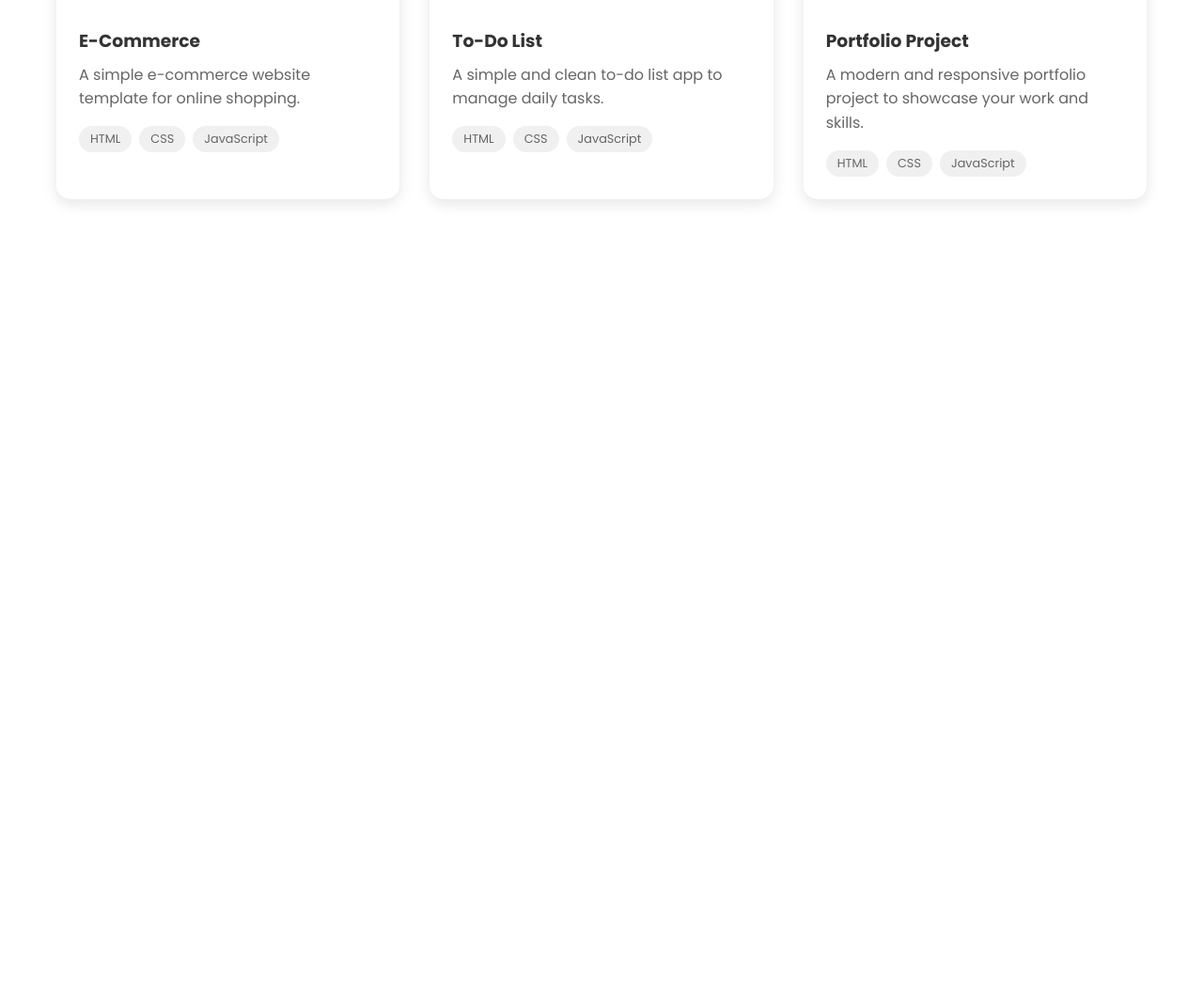
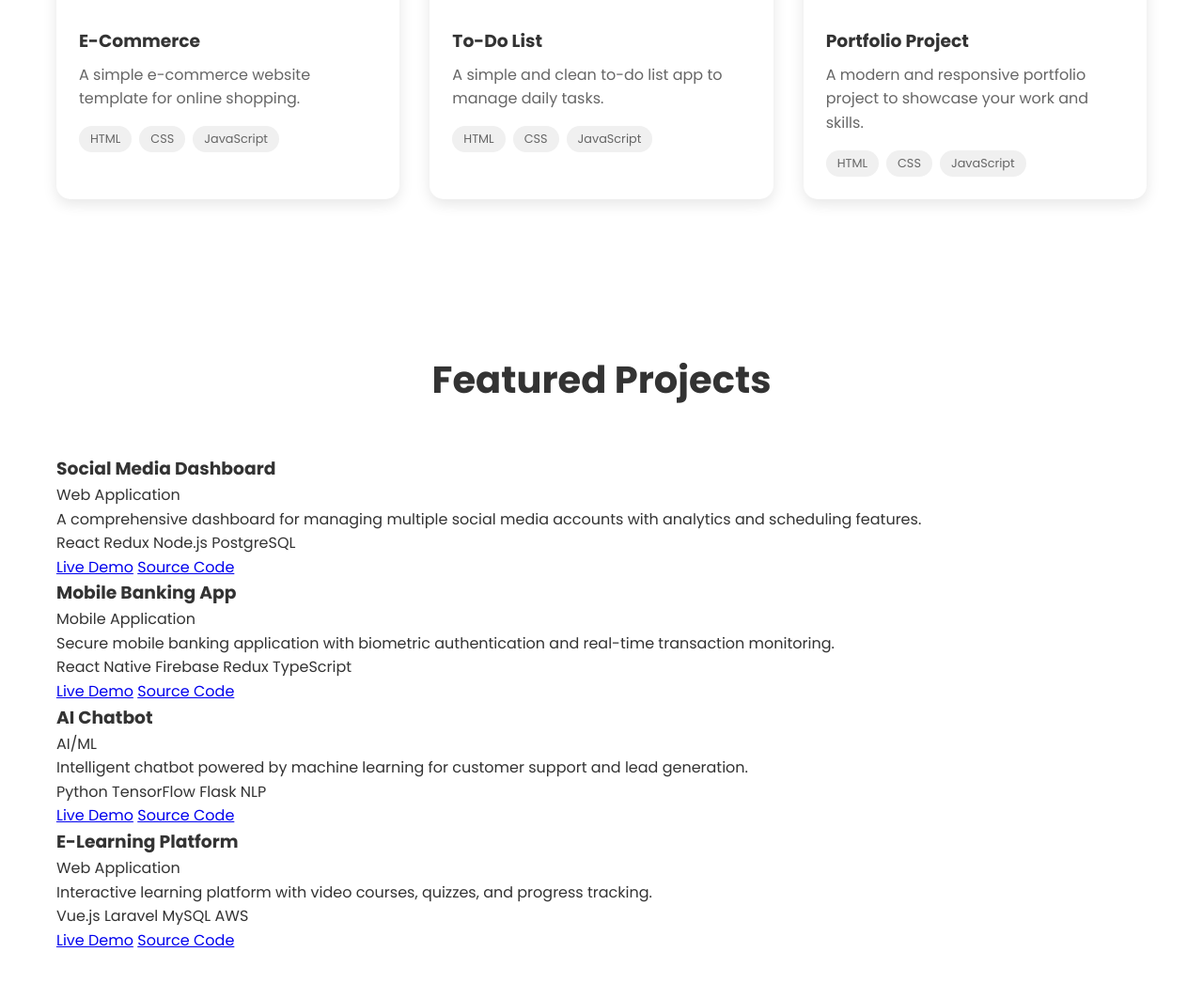
Before and after one commit to varshneyayushi123/online-portfolio, a plain HTML site: page index.html in a window 1280 px wide. Shown: the part 1690-2736 px from the top of the page at 94% size. Before the commit the page ends 1982 px from the top, so only its background shows below. Drawn offline with Linux system fonts and the light colour scheme.

Commit message:
projects

```diff
--- a/index.html
+++ b/index.html
@@ -152,6 +152,83 @@
             </div>
         </div>
     </section>
+     <!-- Projects Section -->
+    <section id="projects" class="projects">
+        <div class="container">
+            <h2 class="section-title">Featured Projects</h2>
+            <div class="projects-grid">
+                <div class="project-card">
+                    <div class="project-header">
+                        <h3>Social Media Dashboard</h3>
+                        <span class="project-category">Web Application</span>
+                    </div>
+                    <p class="project-description">A comprehensive dashboard for managing multiple social media accounts with analytics and scheduling features.</p>
+                    <div class="project-tech">
+                        <span>React</span>
+                        <span>Redux</span>
+                        <span>Node.js</span>
+                        <span>PostgreSQL</span>
+                    </div>
+                    <div class="project-links">
+                        <a href="#" class="project-link">Live Demo</a>
+                        <a href="#" class="project-link">Source Code</a>
+                    </div>
+                </div>
+                <div class="project-card">
+                    <div class="project-header">
+                        <h3>Mobile Banking App</h3>
+                        <span class="project-category">Mobile Application</span>
+                    </div>
+                    <p class="project-description">Secure mobile banking application with biometric authentication and real-time transaction monitoring.</p>
+                    <div class="project-tech">
+                        <span>React Native</span>
+                        <span>Firebase</span>
+                        <span>Redux</span>
+                        <span>TypeScript</span>
+                    </div>
+                    <div class="project-links">
+                        <a href="#" class="project-link">Live Demo</a>
+                        <a href="#" class="project-link">Source Code</a>
+                    </div>
+                </div>
+                <div class="project-card">
+                    <div class="project-header">
+                        <h3>AI Chatbot</h3>
+                        <span class="project-category">AI/ML</span>
+                    </div>
+                    <p class="project-description">Intelligent chatbot powered by machine learning for customer support and lead generation.</p>
+                    <div class="project-tech">
+                        <span>Python</span>
+                        <span>TensorFlow</span>
+                        <span>Flask</span>
+                        <span>NLP</span>
+                    </div>
+                    <div class="project-links">
+                        <a href="#" class="project-link">Live Demo</a>
+                        <a href="#" class="project-link">Source Code</a>
+                    </div>
+                </div>
+                <div class="project-card">
+                    <div class="project-header">
+                        <h3>E-Learning Platform</h3>
+                        <span class="project-category">Web Application</span>
+                    </div>
+                    <p class="project-description">Interactive learning platform with video courses, quizzes, and progress tracking.</p>
+                    <div class="project-tech">
+                        <span>Vue.js</span>
+                        <span>Laravel</span>
+                        <span>MySQL</span>
+                        <span>AWS</span>
+                    </div>
+                    <div class="project-links">
+                        <a href="#" class="project-link">Live Demo</a>
+                        <a href="#" class="project-link">Source Code</a>
+                    </div>
+                </div>
+            </div>
+        </div>
+    </section>
+
 
 
 </body>
```
